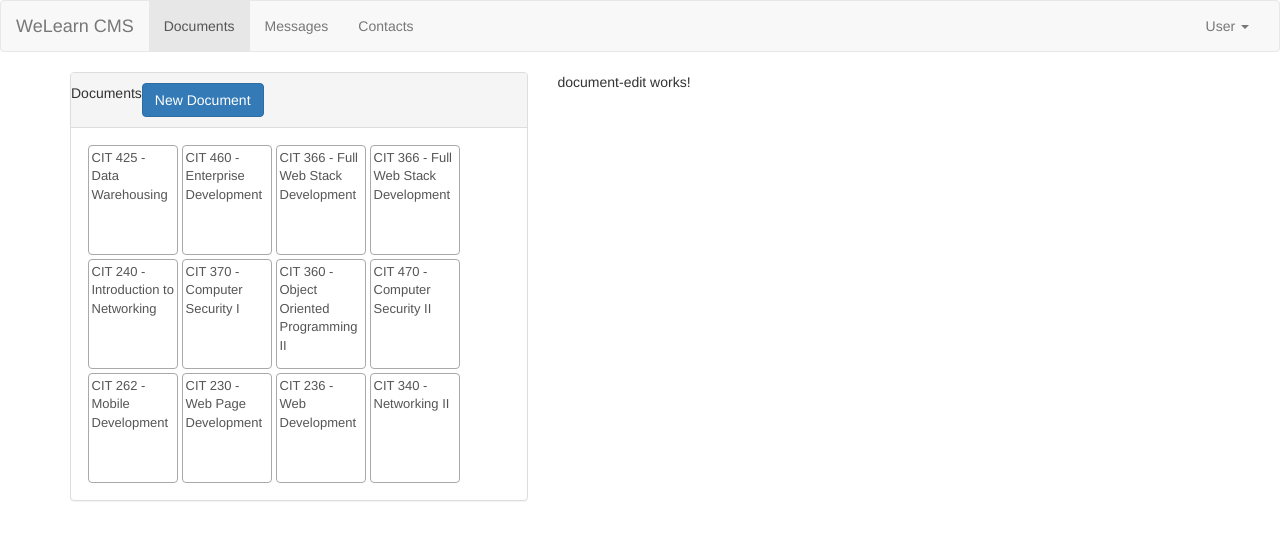
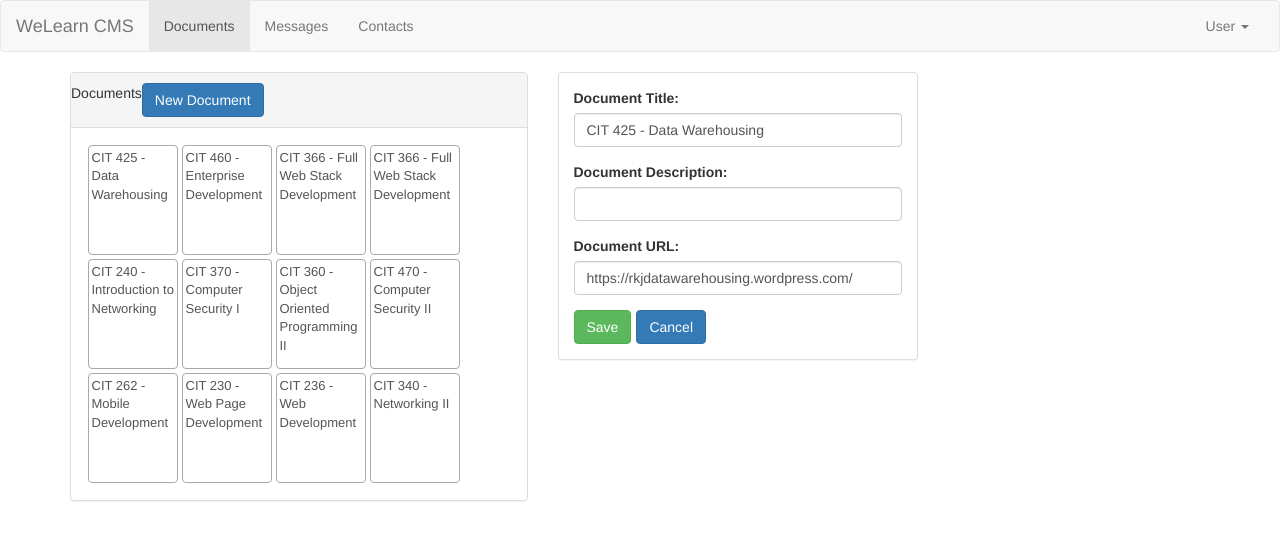
Before and after one commit to jonahhwest0408/wdd430-new, an Angular app: page /documents/1/edit in a window 1280 px wide. Shown: the top 540 px of the page. Built offline with nearby package versions, Linux system fonts and the light colour scheme.

Commit message:
Week 08 Assignment - Drag and Drop

```diff
--- a/package.json
+++ b/package.json
@@ -10,6 +10,7 @@
   },
   "private": true,
   "dependencies": {
+    "@angular/cdk": "^19.2.18",
     "@angular/common": "^19.2.0",
     "@angular/compiler": "^19.2.0",
     "@angular/core": "^19.2.0",
--- a/src/app/app.module.ts
+++ b/src/app/app.module.ts
@@ -2,6 +2,7 @@ import { ModuleWithComponentFactories, NgModule } from '@angular/core';
 import { BrowserModule } from '@angular/platform-browser';
 import { FormsModule } from '@angular/forms';
 import { RouterModule } from '@angular/router';
+import { DragDropModule } from '@angular/cdk/drag-drop';
 
 import { AppComponent } from './app.component';
 import { AppRoutingModule } from './app-routing.module';
@@ -44,7 +45,8 @@ import { ContactEditComponent } from './contacts/contact-edit/contact-edit.compo
     BrowserModule,
     FormsModule,
     AppRoutingModule,
-    RouterModule
+    RouterModule,
+    DragDropModule
   ],
   providers: [],
   bootstrap: [AppComponent]
--- a/src/app/contacts/contact-edit/contact-edit.component.html
+++ b/src/app/contacts/contact-edit/contact-edit.component.html
@@ -1,18 +1,129 @@
-<div class="contact-edit">
-    <h2>{{ isNewContact ? 'New Contact' : 'Edit Contact' }}</h2>
-    <form (ngSubmit)="onSave()">
-      <div>
-        <label for="name">Name:</label>
-        <input type="text" id="name" [(ngModel)]="contact.name" name="name" required />
+<div class="panel panel-default">
+  <div class="panel-body">
+    <form id="contact-edit" #f="ngForm" (ngSubmit)="onSubmit(f)">
+
+      <!-- Name -->
+      <div class="row">
+        <div class="col-sm-12 form-group">
+          <label for="name">Name:</label>
+          <input
+            type="text"
+            id="name"
+            name="name"
+            class="form-control"
+            size="120"
+            max="120"
+            required
+            [(ngModel)]="contact.name"
+            #name="ngModel"
+          >
+        </div>
       </div>
-      <div>
-        <label for="email">Email:</label>
-        <input type="email" id="email" [(ngModel)]="contact.email" name="email" required />
+
+      <!-- Email -->
+      <div class="row">
+        <div class="col-sm-12 form-group">
+          <label for="email">Email:</label>
+          <input
+            type="text"
+            id="email"
+            name="email"
+            class="form-control"
+            size="120"
+            max="255"
+            required
+            pattern="[a-z0-9._%+-]+@[a-z0-9.-]+\.[a-z]{2,3}$"
+            [(ngModel)]="contact.email"
+            #email="ngModel"
+          >
+          <!-- Email validation error -->
+          <div class="alert alert-danger" *ngIf="email.invalid && email.touched">
+            Enter a valid Email address.
+          </div>
+        </div>
       </div>
-      <div>
-        <label for="phone">Phone:</label>
-        <input type="text" id="phone" [(ngModel)]="contact.phone" name="phone" required />
+
+      <!-- Phone -->
+      <div class="row">
+        <div class="col-sm-12 form-group">
+          <label for="phone">Phone:</label>
+          <input
+            type="text"
+            id="phone"
+            name="phone"
+            class="form-control"
+            size="150"
+            max="255"
+            pattern="\D*([2-9]\d{2})(\D*)([2-9]\d{2})(\D*)(\d{4})\D*"
+            [(ngModel)]="contact.phone"
+            #phone="ngModel"
+          >
+          <!-- Phone validation error -->
+          <div class="alert alert-danger" *ngIf="phone.invalid && phone.touched">
+            Enter a valid phone number.
+          </div>
+        </div>
       </div>
-      <button type="submit">{{ isNewContact ? 'Add Contact' : 'Save Changes' }}</button>
+
+      <!-- Image URL -->
+      <div class="row">
+        <div class="col-sm-12 form-group">
+          <label for="imageUrl">Image URL:</label>
+          <input
+            type="text"
+            id="imageUrl"
+            name="imageUrl"
+            class="form-control"
+            size="150"
+            max="255"
+            [(ngModel)]="contact.imageUrl"
+          >
+        </div>
+      </div>
+
+      <!-- Group Contacts -->
+      <div class="row">
+        <div class="form-group">
+          <label for="groupList">Group Contacts:</label>
+
+          <!-- DROP ZONE STARTS HERE -->
+          <div
+            class="row"
+            id="groupList"
+            style="min-height: 3rem;"
+            cdkDropList
+            [cdkDropListData]="groupContacts"
+            [cdkDropListConnectedTo]="['contactList']"
+            (cdkDropListDropped)="onDrop($event)">
+            <div *ngFor="let contact of groupContacts; let i = index" cdkDrag>
+              <app-contact-item
+                class="col-sm-11"
+                [contact]="contact"
+              ></app-contact-item>
+              <button class="btn btn-danger col-sm-2 deleteButton" (click)="onRemoveItem(i)">X</button>
+            </div>
+
+            <span class="dragMsg" *ngIf="groupContacts.length === 0">
+              Drag contacts into group here
+            </span>
+          </div>
+        </div>
+      </div>
+
+
+      <!-- General error for Name and Email -->
+      <div class="alert alert-danger" *ngIf="(name.invalid && name.touched) || (email.invalid && email.touched)">
+        The Name and Email fields are required.
+      </div>
+
+      <!-- Buttons -->
+      <div class="row">
+        <div class="col-xs-12 btn-toolbar">
+          <button class="btn btn-success" type="submit" [disabled]="!f.valid">Save</button>
+          <button class="btn btn-primary" type="button" (click)="onCancel()">Cancel</button>
+        </div>
+      </div>
+
     </form>
   </div>
+</div>
--- a/src/app/contacts/contact-edit/contact-edit.component.ts
+++ b/src/app/contacts/contact-edit/contact-edit.component.ts
@@ -1,7 +1,9 @@
 import { Component, OnInit } from '@angular/core';
-import { ActivatedRoute, Router } from '@angular/router';
+import { ActivatedRoute, Router, Params } from '@angular/router';
+import { NgForm } from '@angular/forms';
 import { ContactService } from '../contact.service';
 import { Contact } from '../contacts.model';
+import { CdkDragDrop, moveItemInArray, transferArrayItem } from '@angular/cdk/drag-drop';
 
 @Component({
   selector: 'app-contact-edit',
@@ -10,58 +12,123 @@ import { Contact } from '../contacts.model';
   standalone: false
 })
 export class ContactEditComponent implements OnInit {
-  contact: Contact = this.createEmptyContact();
-  isNewContact: boolean = false;
+  originalContact?: Contact;
+  contact: Contact = {
+    id: '',
+    name: '',
+    email: '',
+    phone: '',
+    imageUrl: '',
+    group: []
+  };
+  groupContacts: Contact[] = [];
+  editMode: boolean = false;
+  id?: string;
 
   constructor(
-    private route: ActivatedRoute,
+    private contactService: ContactService,
     private router: Router,
-    private contactService: ContactService
+    private route: ActivatedRoute
   ) {}
 
   ngOnInit(): void {
-    this.route.params.subscribe(params => {
-      const id = params['id'];
-      if (id) {
-        this.isNewContact = true;
-        const existingContact = this.contactService.getContact(id);
-        if (existingContact) {
-          this.contact = { ...existingContact };
-        } else {
-          this.router.navigate(['/contacts']);
-        }
-      } else {
-        this.isNewContact = false;
-        this.contact = this.createEmptyContact();
+
+    this.route.params.subscribe((params: Params) => {
+      this.id = params['id'];
+
+      if (!this.id) {
+        this.editMode = false;
+        return;
+      }
+
+      const fetchedContact = this.contactService.getContact(this.id);
+
+      if (!fetchedContact) {
+        return;
+      }
+
+      this.editMode = true;
+      this.originalContact = fetchedContact;
+      this.contact = JSON.parse(JSON.stringify(this.originalContact));
+
+      if (this.originalContact.group && this.originalContact.group.length > 0) {
+        this.groupContacts = JSON.parse(JSON.stringify(this.originalContact.group));
       }
     });
   }
 
-  createEmptyContact(): Contact {
-    return {
-      id: '',
-      name: '',
-      email: '',
-      phone: '',
-      imageUrl: '',
-      group: []
+  onSubmit(form: NgForm): void {
+    if (!form.valid || !this.contact) return;
+
+    const value = form.value;
+    const newContact: Contact = {
+      id: this.contact.id,
+      name: value.name,
+      email: value.email,
+      phone: value.phone,
+      imageUrl: value.imageUrl,
+      group: this.groupContacts
     };
-  }
 
-  onSave(): void {
-    if (this.isNewContact) {
-      this.contactService.updateContact(this.contact);
+    if (this.editMode) {
+      this.contactService.updateContact(newContact);
     } else {
-      this.contactService.addContact(this.contact);
+      this.contactService.addContact(newContact);
     }
-    this.router.navigate(['/contacts', this.contact.id]);
+
+    this.router.navigate(['/contacts']);
   }
 
   onCancel(): void {
-    if (this.isNewContact) {
-      this.router.navigate(['/contacts', this.contact.id]);
+    this.router.navigate(['/contacts']);
+  }
+
+  onRemoveItem(index: number): void {
+    if (index < 0 || index >= this.groupContacts.length) {
+      return;
+    }
+    this.groupContacts.splice(index, 1);
+  }
+
+  addToGroup(event: any) {
+    const draggedContact = event.dragData;
+
+    if (!draggedContact || this.groupContacts.includes(draggedContact)) {
+      return;
+    }
+
+    this.groupContacts.push(draggedContact);
+  }
+
+  onDrop(event: CdkDragDrop<any[]>) {
+    if (event.previousContainer === event.container) {
+      moveItemInArray(event.container.data, event.previousIndex, event.currentIndex);
     } else {
-      this.router.navigate(['/contacts']);
+      transferArrayItem(
+        event.previousContainer.data,
+        event.container.data,
+        event.previousIndex,
+        event.currentIndex
+      );
     }
   }
+
+  isInvalidContact(newContact: Contact): boolean {
+    if (!newContact) {
+      return true;
+    }
+
+    if (this.contact && newContact.id === this.contact.id) {
+      return true;
+    }
+
+    for (let i = 0; i < this.groupContacts.length; i++) {
+      if (newContact.id === this.groupContacts[i].id) {
+        return true;
+      }
+    }
+
+    return false;
+  }
+
 }
--- a/src/app/documents/document-edit/document-edit.component.css
+++ b/src/app/documents/document-edit/document-edit.component.css
@@ -0,0 +1,3 @@
+input.ng-invalid {
+    border: 1px solid red;
+  }
--- a/src/app/documents/document-edit/document-edit.component.html
+++ b/src/app/documents/document-edit/document-edit.component.html
@@ -1 +1,68 @@
-<p>document-edit works!</p>
+<div class="panel panel-default">
+    <div class="panel-body">
+
+      <form id="document-edit" #f="ngForm" (ngSubmit)="onSubmit(f)">
+
+        <div class="row">
+          <div class="col-sm-12 form-group">
+            <label for="name">Document Title:</label>
+            <input
+              type="text"
+              id="name"
+              name="name"
+              class="form-control"
+              size="120"
+              max="120"
+              required
+              #name="ngModel"
+              [(ngModel)]="document.name">
+          </div>
+        </div>
+
+        <div class="row">
+          <div class="col-sm-12 form-group">
+            <label for="description">Document Description:</label>
+            <input
+              type="text"
+              id="description"
+              name="description"
+              class="form-control"
+              size="120"
+              max="255"
+              [(ngModel)]="document.description">
+          </div>
+        </div>
+
+        <div class="row">
+          <div class="col-sm-12 form-group">
+            <label for="url">Document URL:</label>
+            <input
+              type="text"
+              id="url"
+              name="url"
+              class="form-control"
+              size="150"
+              max="255"
+              required
+              #url="ngModel"
+              [(ngModel)]="document.url">
+          </div>
+        </div>
+
+        <div
+          class="alert alert-danger"
+          *ngIf="(name.invalid || url.invalid) && (name.touched || url.touched)">
+          The Document Title and Document URL are required fields.
+        </div>
+
+        <div class="row">
+          <div class="col-xs-12 btn-toolbar">
+            <button class="btn btn-success" type="submit" [disabled]="!f.valid">Save</button>
+            <button class="btn btn-primary" type="button" (click)="onCancel()">Cancel</button>
+          </div>
+        </div>
+
+      </form>
+
+    </div>
+  </div>
--- a/src/app/documents/document-edit/document-edit.component.ts
+++ b/src/app/documents/document-edit/document-edit.component.ts
@@ -1,4 +1,9 @@
-import { Component } from '@angular/core';
+import { Component, OnInit } from '@angular/core';
+import { Document } from '../documents.model';
+import { DocumentService } from '../document.service';
+import { ActivatedRoute, Params, Router } from '@angular/router';
+import { NgForm } from '@angular/forms';
+
 
 @Component({
   selector: 'cms-document-edit',
@@ -6,6 +11,61 @@ import { Component } from '@angular/core';
   templateUrl: './document-edit.component.html',
   styleUrl: './document-edit.component.css'
 })
-export class DocumentEditComponent {
+export class DocumentEditComponent implements OnInit{
+  originalDocument?: Document;
+  document!: Document;
+  editMode: boolean = false;
+
+  constructor(
+    private documentService: DocumentService,
+    private router: Router,
+    private route: ActivatedRoute
+  ) {}
+
+  ngOnInit(): void {
+    this.route.params.subscribe((params: Params) => {
+      const id = params['id'];
+
+      if (!id) {
+        this.editMode = false;
+        this.document = new Document('', '', '', '', []);
+        return;
+      }
+
+      this.originalDocument = this.documentService.getDocument(id);
+
+      if (!this.originalDocument) {
+        return;
+      }
+
+      this.editMode = true;
+      this.document = JSON.parse(JSON.stringify(this.originalDocument));
+    });
+  }
+
+
+  onSubmit(form: NgForm): void {
+    const value = form.value;
+
+    const newDocument = new Document(
+      this.editMode && this.originalDocument ? this.originalDocument.id : '',
+      value.name,
+      value.description,
+      value.url,
+      this.editMode && this.originalDocument ? this.originalDocument.children : []
+    );
+
+    if (this.editMode && this.originalDocument) {
+      this.documentService.updateDocument(this.originalDocument, newDocument);
+    } else {
+      this.documentService.addDocument(newDocument);
+    }
+
+    this.router.navigate(['/documents']);
+  }
+
+  onCancel(): void {
+    this.router.navigate(['/documents']);
+  }
 
 }
```
Also changed, not shown: src/app/contacts/contact-edit/contact-edit.component.css (+33 -0 lines), src/app/contacts/contact-list/contact-list.component.html (+11 -7 lines), src/app/contacts/contact-list/contact-list.component.ts (+14 -0 lines), 1 other file (tests, documents, lock files or other folders).
